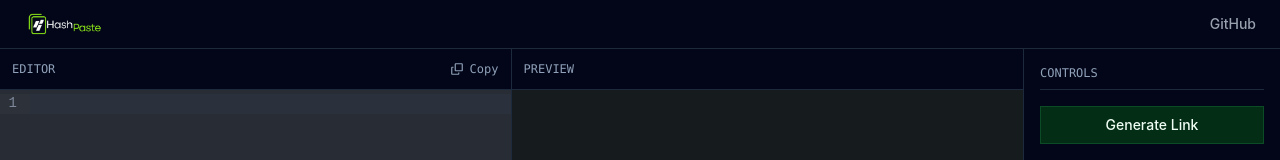
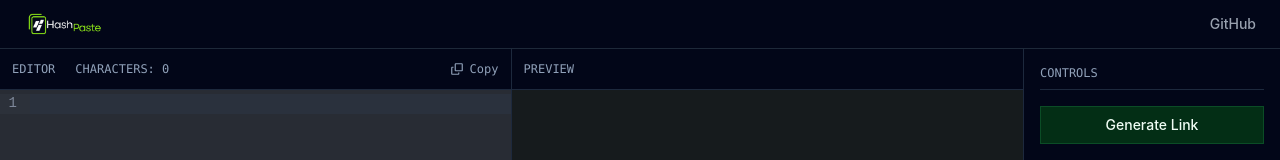
Before and after one commit to ic0e/HashPaste, a React (Vite) app: page / in a window 1280 px wide. Shown: the top 160 px of the page. Built offline with nearby package versions, Linux system fonts and the light colour scheme.

Commit message:
feat: added a character counter in the editor

```diff
--- a/src/App.tsx
+++ b/src/App.tsx
@@ -8,6 +8,7 @@ import Header from "./components/header";
 
 function App() {
   const [text, setText] = useState("");
+  const [count, setCount] = useState(0);
   const [generatedUrl, setGeneratedUrl] = useState("");
   const [copied, setIsCopied] = useState("Copy");
   const [linkIsCopied, setLinkIsCopied] = useState("Copy");
@@ -32,6 +33,10 @@ function App() {
       }
     })();
   }, []);
+
+  useEffect(() => {
+    setCount(text.length);
+  }, [text])
 
   const handleGenerateLink = async () => {
     try {
@@ -83,7 +88,7 @@ function App() {
         <div className="w-[80%] h-full flex flex-row border-r border-slate-800">
           <div className="w-1/2 h-full border-r border-slate-800 flex flex-col">
             <div className="flex items-center p-3 bg-slate-950 border-b border-slate-800 text-xs font-mono text-slate-400">
-              <span>EDITOR</span>
+              <span>EDITOR</span> <span className="pl-5">CHARACTERS: {count}</span>
               <button
                 className="ml-auto flex items-center gap-1.5 hover:text-slate-200 transition-colors"
                 onClick={() => handleCopy(text)}
```
